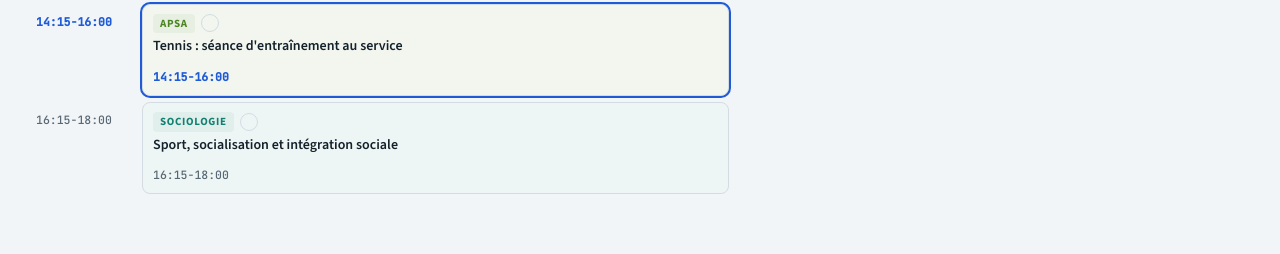
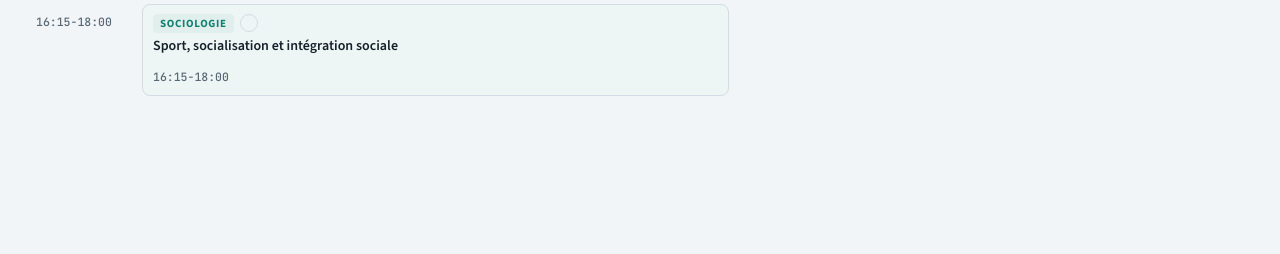
Before and after one commit to dorianduvivier-dot/workout, a plain HTML site: page planning-s1/index.html in a window 1280 px wide. Shown: the part 722-976 px from the top of the page. After the commit the page ends 878 px from the top, so only its background shows below. Drawn offline with nearby package versions, Linux system fonts and the light colour scheme.

Commit message:
Planning S1 : retrait du tennis, APSA terminées avant la semaine 5
Le tennis est retiré (chapitre, questions, bloc). Les épreuves d'APSA
tombant en semaine 5, les 3 cours de renforcement passent en début de
semaine 4 (CM1 + CM2 mar. 24, CM3 mer. 25) et la grande révision
APSA + condition physique revient ven. 27 avant le bilan final. La
semaine 5 retrouve la révision de neurophysiologie le lundi ; l'annale
de sociologie y passe le vendredi. Réglementation décalée d'un jour,
produits naturels 1 et 2 regroupés jeu. 26.

Co-Authored-By: Claude Opus 5.5 <noreply@anthropic.com>
Claude-Session: https://claude.ai/code/session_01VU5xHP1CkmS6Rf9FbFw8Tg

```diff
--- a/planning-s1/index.html
+++ b/planning-s1/index.html
@@ -666,15 +666,6 @@ const CHAPTERS = [
       ["Définition de la GR (Delattre et Pechillon) ?", "Un dialogue codifié entre le sujet, des objets manipulés et le milieu physique et humain, dans un espace géométrique, graphique et vécu, en relation avec la musique."],
       ["Qu'est-ce qu'une évolution ?", "Le passage d'une formation à une autre (forme du déplacement, direction, trajets)."]
     ] },
-  { id: "tennis", subj: "apsa", title: "Tennis : séance d'entraînement au service", parts: 1,
-    files: [["Séance service", D("1NSef0cv8-8i1Bf8Urvynwdx1PoofsNh5")]],
-    notions: ["Rubriques d'une fiche de séance", "4 temps : observation, situation-problème, renforcement, bilan", "Critères de réussite et variables didactiques", "Repères techniques du service"],
-    cards: [
-      ["Les 4 temps de la séance de tennis ?", "Observation (jeu à règles), situation-problème, renforcement (consignes repères), bilan (jeu à thème)."],
-      ["Qu'est-ce qu'une variable didactique ?", "Un aménagement pour augmenter ou diminuer la difficulté (taille des zones, 2e balle autorisée, côté travaillé)."],
-      ["Critère de réussite utilisé ?", "60 % de services réussis dans la zone annoncée."],
-      ["Repères techniques pour sécuriser le service ?", "Lancer haut et devant soi, effet lifté, impulsion des jambes, routine avant chaque service."]
-    ] },
   { id: "sa", subj: "apsa", title: "Sports adaptés (cours 1 à 3)", parts: 1,
     files: [["Cours 1", D("1xG8BWJN-duAJewMkSVpiOqIRtzL0_lPx")], ["Cours 2 partie 1", D("1H9x41Thk3otsE4aSXm4QOjyzbTKHhMPC")], ["Cours 2 partie 2", D("1wq7YokVdfoKR7sfC1-QY7AMqemDH8u8z")], ["Cours 3", D("13Vvk7pAsPF5LenrJcNBWmCrULSEHfeoR")]],
     notions: ["Pathologies visuelles : glaucome, cataracte, albinisme", "Goalball et boccia", "Handicap : déficience, incapacité, désavantage", "FFH, FFSA, CPSF", "Bigorexie, anorexie et prise en charge"],
@@ -752,9 +743,9 @@ const REVIEWS = {
   revSoc: { title: "Révision sociologie (lois, dates, auteurs)", type: "revision",
     chapters: ["sdef", "smeth", "secole", "strib", "sprat", "sdop", "ssante", "sinteg"],
     notions: ["Frise des lois et dispositifs (1965, 1993, 2001, 2006, 2012, 2016)", "Bourdieu, Boudon, Durkheim, Weber : idée clé de chacun", "Chiffres clés des pratiques 2025"] },
-  revFin: { title: "Grande révision Condition physique + APSA", type: "revision",
-    chapters: ["nutri", "depense", "dqp", "gr", "rf_c1", "rf_c2", "rf_c3", "tennis", "sa", "co", "h_clin", "h_cult", "h_eth", "h_terre"],
-    notions: ["Calculs : MET, NAP, IMC, QA, FCmax", "Principes de l'entraînement", "Fiches APSA : GR, CO, sports adaptés, renforcement musculaire", "Mineure santé : interro sur la SSH de la semaine"] },
+  revFin: { title: "Grande révision APSA + condition physique (épreuves APSA la semaine prochaine)", type: "revision",
+    chapters: ["nutri", "depense", "dqp", "gr", "rf_c1", "rf_c2", "rf_c3", "sa", "co", "h_clin", "h_cult", "h_eth", "h_terre"],
+    notions: ["APSA : relire les fiches GR, course d'orientation, sports adaptés et renfo (CM 1 à 3), puis interro sur les cartes APSA", "Renfo : analyser 2 exercices avec la méthode en 5 étapes et proposer 4 exercices pour un même groupe musculaire", "Condition physique : calculs MET, NAP, IMC, QA, FCmax et principes de l'entraînement", "Mineure santé : interro rapide sur la SSH de la semaine"] },
   revFlash: { title: "Dernier passage sur les cartes à revoir", type: "revision", chapters: "all",
     notions: ["Révision intelligente jusqu'à épuisement des cartes à revoir", "Relire les fiches des chapitres les plus faibles"] },
   bilanFin: { title: "Bilan final : quiz général", type: "bilan", chapters: "all",
@@ -768,7 +759,7 @@ const SCHEDULE = [
   [ [null, null, null, "sdef:1"], ["cine:1", "cine:2"], ["nbase:1", "nmsg:1", "attach:1", "nutri:1"], ["nmsg:2", "dyn:1", "attach:2", "nutri:2"], ["smeth:1", "bilan1"] ],
   [ ["nsyn:1", "stat:1", "ado:1", "si_c1:1"], ["stat:2", "trav:1"], ["musc:1", "musc:2", "ado:2", "depense:1"], ["snc:1", "depense:2", "secole:1", "si_c1:2"], ["tdbio:1", "bilan2"] ],
   [ ["snc:2", "cardio:1", "strib:1+sprat:1", "si_c2:1"], ["tdadcp:1", "socdel:1"], ["cardio:2", "dqp:1", "gr:1", "si_c3:1"], ["dqp:2", "sdop:1+ssante:1", "sa:1", "co:1"], ["h_mal:1+h_diag:1", "bilan3"] ],
-  [ ["annSV1", "corrSV1", "tennis:1", "sinteg:1"], ["p_regl:1", "h_clin:1+h_cult:1"], ["annADCP", "p_regl:2", "annSoc", "h_eth:1+h_terre:1"], ["annSV2", "p_nat1:1", "p_nat2:1", "annAPSA"], ["rf_c1:1+rf_c2:1", "bilanFin"] ]
+  [ ["annSV1", "corrSV1", null, "sinteg:1"], ["rf_c1:1+rf_c2:1", "h_clin:1+h_cult:1"], ["annADCP", "rf_c3:1", "p_regl:1", "h_eth:1+h_terre:1"], ["annSV2", "p_regl:2", "p_nat1:1+p_nat2:1", "annAPSA"], ["revFin", "bilanFin"] ]
 ];
 
 /* Mineure santé (Drive 2025-2026 › 1er semestre › Mineure santé › Fiches de cours) — embryologie retirée du programme */
@@ -1189,13 +1180,6 @@ const EXTRA = {
     Q("Un échange « par rebond » se fait avec :", ["La corde", "Le ruban", "Le ballon", "Les massues"], 2, "Les lancers sont possibles avec tous les engins."),
     Q("Une formation en cercle est un dessin :", ["Fermé sans angle", "Ouvert", "En sous-groupes", "Fermé avec angles"], 0, "Carré ou triangle = fermés avec angles."),
     Q("En 1998, la GRS devient la GR parce que :", ["Elle quitte les JO", "Le caractère sportif n'a plus besoin d'être précisé après son entrée aux JO", "Elle devient mixte", "Elle abandonne les engins"], 1, "Le terme « sportive » a été retiré.")
-  ],
-  tennis: [
-    Q("Le « but » dans une fiche de séance correspond à :", ["La transformation attendue chez le joueur", "La réalisation attendue (telle cible, tel point)", "L'organisation du terrain", "Le matériel"], 1, "L'objectif = « être capable de... »."),
-    Q("Situation qui ouvre la séance :", ["Bilan", "Observation (jeu à règles)", "Renforcement", "Étirements"], 1, "Puis situation-problème, renforcement, bilan."),
-    V("L'attente dynamique permet d'occuper les joueurs qui ne servent pas.", true, "Ils travaillent la gestuelle en attendant."),
-    Q("Effet privilégié pour sécuriser le service :", ["Coupé", "Lifté", "Slicé à plat", "Sans effet"], 1, "Le cours s'est concentré sur l'effet lifté."),
-    Q("Un « critère de réussite » doit être :", ["Seulement qualitatif", "Quantitatif et/ou qualitatif, pour savoir si le but est atteint", "Laissé au joueur", "Toujours de 100 %"], 1, "Ex. : 60 % de services dans la zone.")
   ],
   sa: [
     Q("Nombre de déficients visuels dans le monde selon le cours :", ["32 millions", "155 millions", "1 milliard", "12 millions"], 1, "Dont 32 millions d'aveugles."),
@@ -1508,14 +1492,14 @@ Object.assign(REVIEWS, {
 });
 REVIEWS.bilanFin.notions = ["Quiz aléatoire sur tous les chapitres vus", "Repos ce week-end : la semaine 5 est consacrée aux médicaments et produits de santé"];
 
-/* Semaine 5 : lun. 30 nov. → ven. 4 déc. (v5 : + renforcement musculaire CM3 ; réglementation et produits naturels en semaine 4) */
-const W5_VERSION = 5;
+/* Semaine 5 : lun. 30 nov. → ven. 4 déc. (v6 : APSA terminées en semaine 4 ; annale de socio déplacée ici) */
+const W5_VERSION = 6;
 SCHEDULE.push([
-  ["p_dm:1", "p_perf:1", "rf_c3:1", "revSI"],
+  ["p_dm:1", "p_perf:1", "revPhys", "revSI"],
   ["p_ingr:1", "p_form:1"],
   ["p_ops:1", "p_ops:2", "revBio", "revPsy"],
   ["p_parent:1", "p_enter:1", "qcmMAPS", "annMAPS"],
-  ["revPhys", "bilanPharma"]
+  ["annSoc", "bilanPharma"]
 ]);
 
 /* Cours au propre, format « lecteur plein écran ».
```
